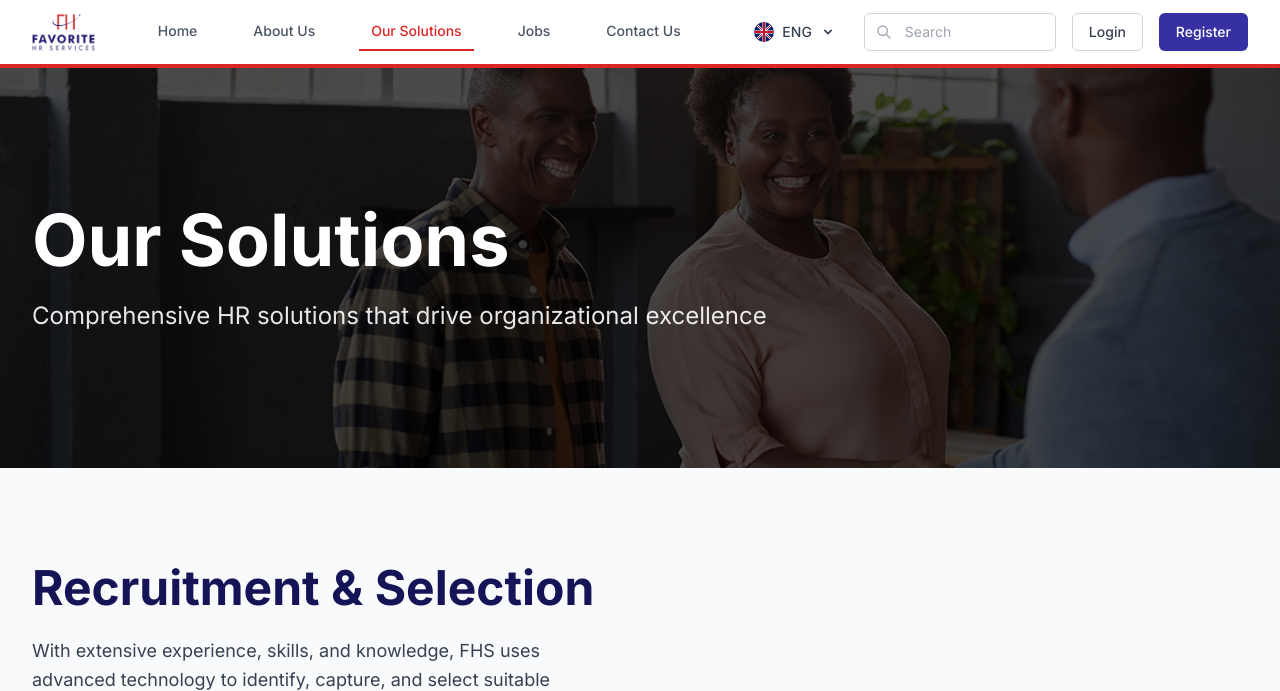
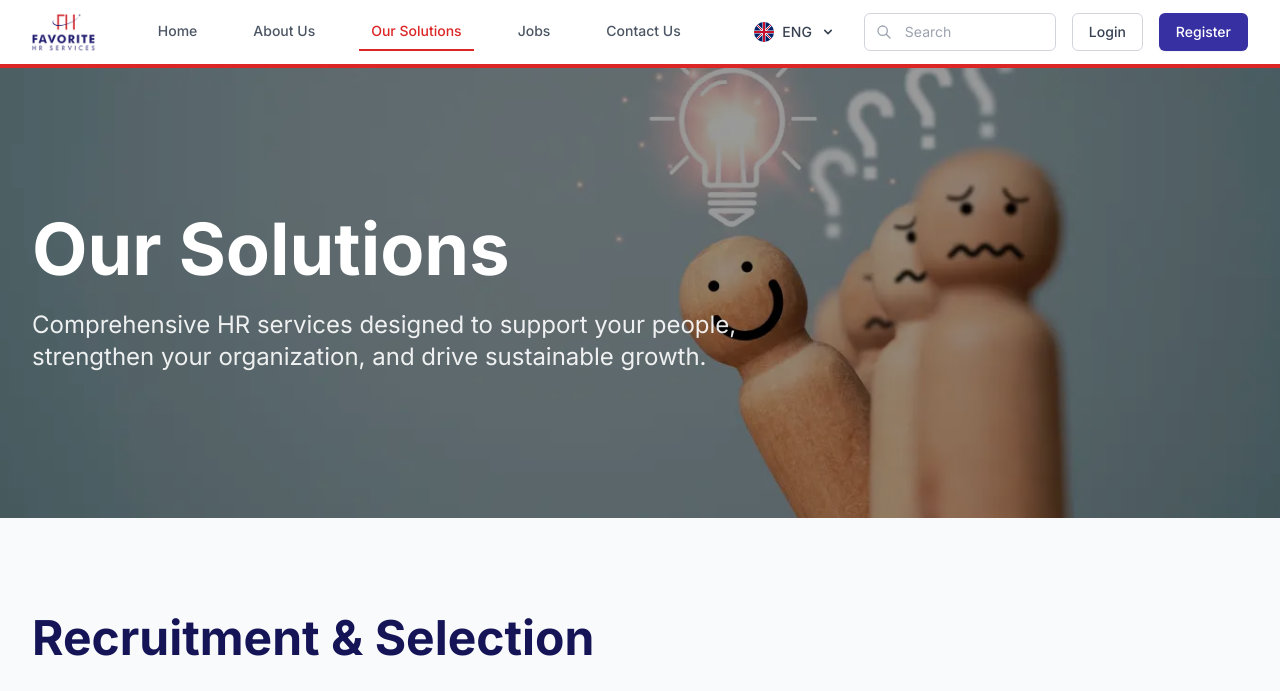
Before and after one commit to dhsoft95/favourite-HR-Services, a Laravel app: page /solutions in a window 1280 px wide. Shown: the top 691 px of the page. Run offline with Laravel 12, Linux system fonts and the light colour scheme; parts of the project's set-up code (start-up, migrations or seed data) failed here and were passed over; some libraries are stand-ins or nearby versions.

Commit message:
Update solutions page hero section and background
Replaced the solutions page hero background image with a new WebP version, adjusted the hero section height, and updated overlay opacity. Also revised the hero section description for clarity. Removed commented app name from navigation layout.

```diff
--- a/resources/views/livewire/layout/navigation.blade.php
+++ b/resources/views/livewire/layout/navigation.blade.php
@@ -29,9 +29,7 @@ new class extends Component
                         <div class="flex items-center space-x-3">
                             <img src="/images/logo/logo.png" alt="Favourite Web Services" class="h-10 w-auto">
                         </div>
-{{--                        <span class="text-xl font-bold text-gray-900 group-hover:text-red-600 transition-colors">--}}
-{{--                            {{ config('app.name', 'Laravel') }}--}}
-{{--                        </span>--}}
+
                     </a>
                 </div>
 
--- a/resources/views/pages/solutions.blade.php
+++ b/resources/views/pages/solutions.blade.php
@@ -6,10 +6,10 @@
 
 @section('content')
     <!-- Hero Section -->
-    <section class="relative h-[400px] overflow-hidden">
+    <section class="relative h-[450px] overflow-hidden">
         <div class="absolute inset-0 bg-cover bg-center bg-no-repeat"
-             style="background-image: url('/images/solutions/solutions-bg.png');">
-            <div class="absolute inset-0 bg-black/70"></div>
+             style="background-image: url('/images/solutions/solutions-bg.webp');">
+            <div class="absolute inset-0 bg-black/40"></div>
         </div>
 
         <div class="relative h-full">
@@ -20,7 +20,7 @@
                             Our Solutions
                         </h1>
                         <p class="text-xl lg:text-2xl text-white/90 leading-relaxed">
-                            Comprehensive HR solutions that drive organizational excellence
+                            Comprehensive HR services designed to support your people, strengthen your organization, and drive sustainable growth.
                         </p>
                     </div>
                 </div>
```
Also changed, not shown: public/images/solutions/solutions-bg.webp (added).
